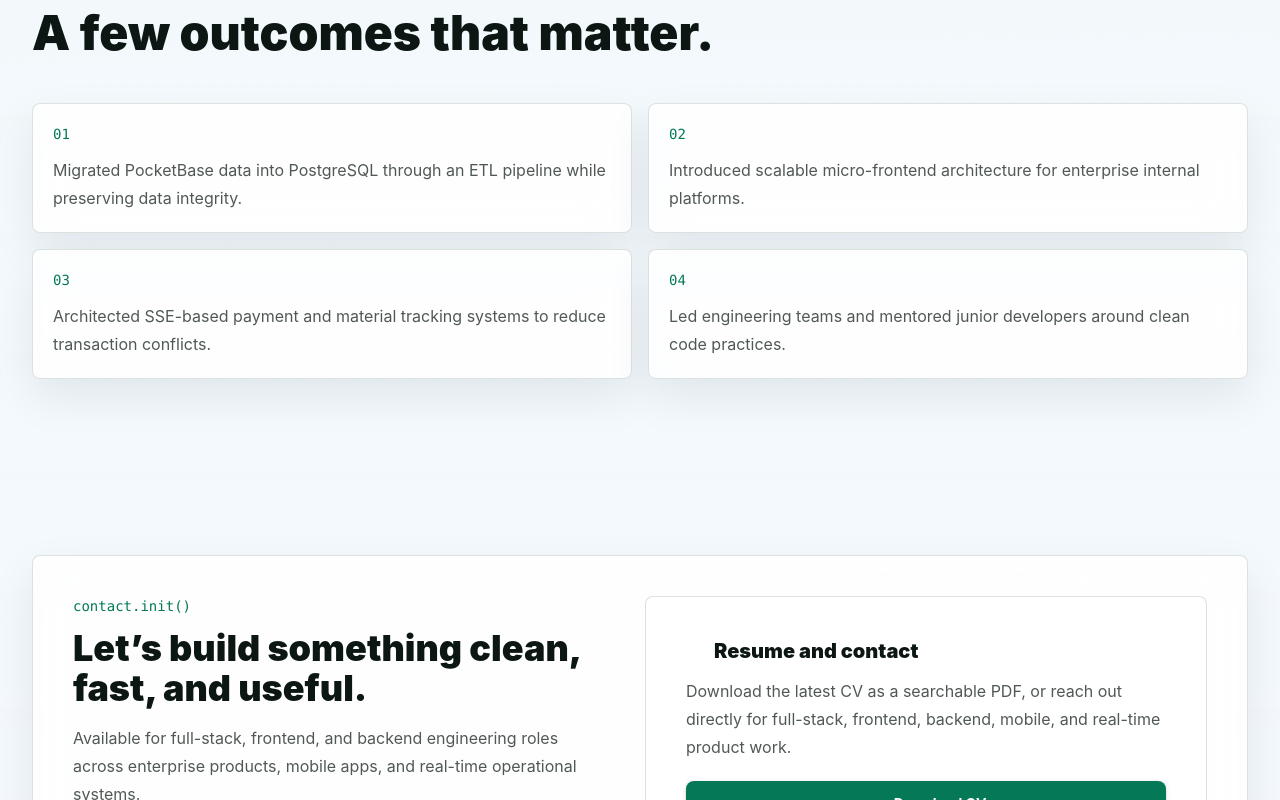
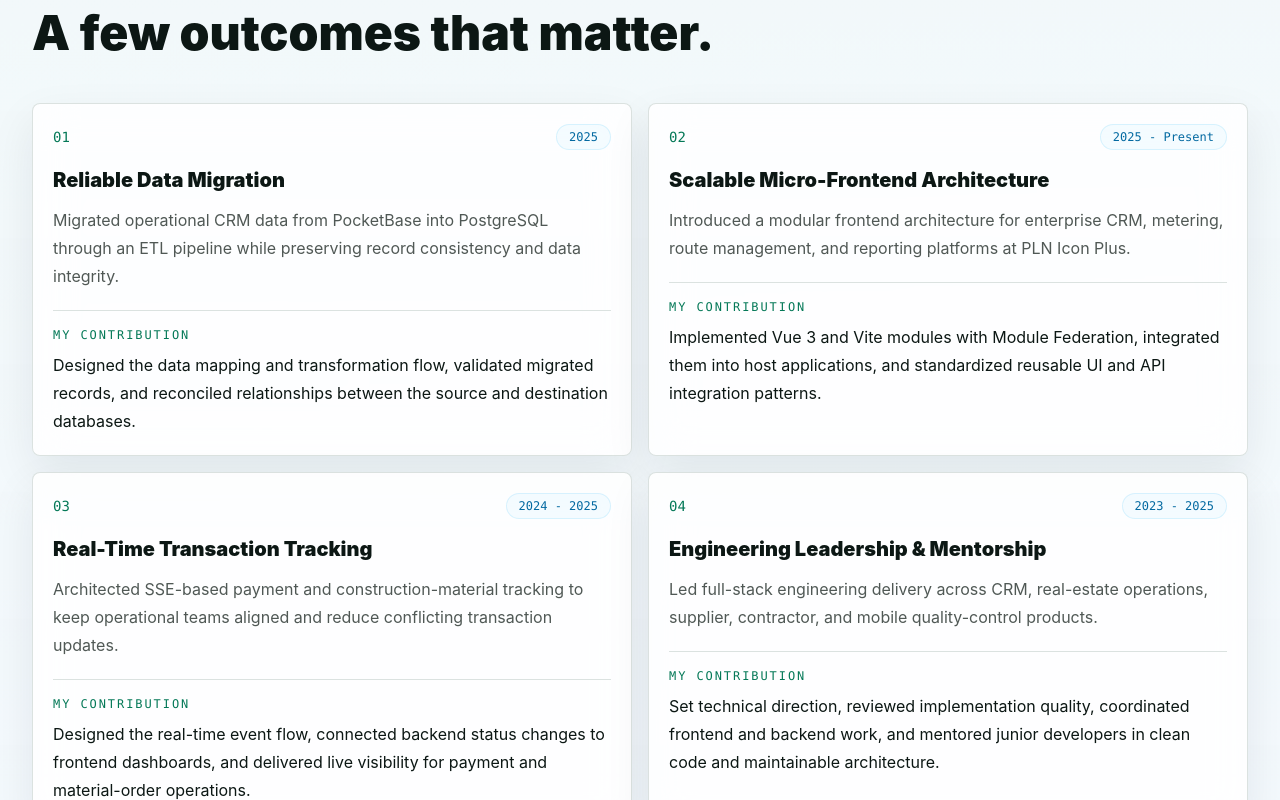
Before and after one commit to jayfortune03/my-portofolio, a Next.js app: page / in a window 1280 px wide. Shown: the part 5460-6260 px from the top of the page. Built offline with nearby package versions, Linux system fonts and the light colour scheme; no server answers; some icons are missing.

Commit message:
feat: enhance achievement details in portfolio with structured data and improved rendering

```diff
--- a/app/api/assistant/route.ts
+++ b/app/api/assistant/route.ts
@@ -644,7 +644,14 @@ function getLocalIntents(): FaqIntent[] {
       ],
       answer: () => ({
         answer:
-          `Nicholas has worked as Lead Fullstack Engineer at Amani Group Indonesia and HappyHomes. His leadership scope includes frontend/backend architecture, operational platform delivery, mentoring junior developers, and maintaining clean code practices.\n\nRelevant impact:\n${formatList(achievements.slice(0, 3))}`,
+          `Nicholas has worked as Lead Fullstack Engineer at Amani Group Indonesia and HappyHomes. His leadership scope includes frontend/backend architecture, operational platform delivery, mentoring junior developers, and maintaining clean code practices.\n\nRelevant impact:\n${formatList(
+            achievements
+              .slice(0, 3)
+              .map(
+                (achievement) =>
+                  `${achievement.year} - ${achievement.title}: ${achievement.contribution}`,
+              ),
+          )}`,
       }),
     },
     {
--- a/app/components/PortfolioPage.tsx
+++ b/app/components/PortfolioPage.tsx
@@ -677,7 +677,7 @@ export default function PortfolioPage() {
           <div className="mt-10 grid auto-rows-fr gap-4 md:grid-cols-2">
             {achievements.map((achievement, index) => (
               <motion.div
-                key={achievement}
+                key={achievement.title}
                 className="glass h-full rounded-lg p-5"
                 initial="hidden"
                 whileInView="visible"
@@ -685,10 +685,28 @@ export default function PortfolioPage() {
                 variants={fadeUp}
                 transition={{ duration: 0.45, delay: index * 0.05 }}
               >
-                <div className="font-mono text-sm text-[#7ef7b9]">
-                  0{index + 1}
+                <div className="flex items-center justify-between gap-4">
+                  <div className="font-mono text-sm text-[#7ef7b9]">
+                    0{index + 1}
+                  </div>
+                  <div className="rounded-full border border-[#7dd3fc]/25 bg-[#7dd3fc]/8 px-3 py-1 font-mono text-xs text-[#7dd3fc]">
+                    {achievement.year}
+                  </div>
                 </div>
-                <p className="mt-3 leading-7 text-white/74">{achievement}</p>
+                <h3 className="mt-4 text-xl font-black text-white">
+                  {achievement.title}
+                </h3>
+                <p className="mt-3 leading-7 text-white/68">
+                  {achievement.description}
+                </p>
+                <div className="mt-5 border-t border-white/10 pt-4">
+                  <div className="font-mono text-xs uppercase tracking-[0.16em] text-[#7ef7b9]">
+                    My contribution
+                  </div>
+                  <p className="mt-2 leading-7 text-white/78">
+                    {achievement.contribution}
+                  </p>
+                </div>
               </motion.div>
             ))}
           </div>
--- a/app/data/portfolio.ts
+++ b/app/data/portfolio.ts
@@ -17,6 +17,13 @@ export type StackGroup = {
   label: string;
   icon: "frontend" | "backend" | "mobile" | "cloud";
   items: string[];
+};
+
+export type Achievement = {
+  year: string;
+  title: string;
+  description: string;
+  contribution: string;
 };
 
 export type JourneyNode = {
@@ -97,7 +104,14 @@ export const projects: Project[] = [
     type: "Material Management & Admin Platform | Mar 2024 - May 2024",
     description:
       "Internal admin platform for construction material inventory, product catalog maintenance, real-time contractor order tracking, and centralized logistics visibility for procurement and construction teams.",
-    stack: ["Next.js", "TypeScript", "NestJS", "PostgreSQL", "Material UI", "SSE"],
+    stack: [
+      "Next.js",
+      "TypeScript",
+      "NestJS",
+      "PostgreSQL",
+      "Material UI",
+      "SSE",
+    ],
   },
   {
     name: "Amani Contractor",
@@ -125,14 +139,28 @@ export const projects: Project[] = [
     type: "CRM communication platform",
     description:
       "CRM web and mobile system with chat-based lead tracking, customer profiling, push notifications, and WhatsApp API communication.",
-    stack: ["Vue 2", "Express", "Socket", "Firebase", "CapacitorJS", "PostgreSQL"],
+    stack: [
+      "Vue 2",
+      "Express",
+      "Socket",
+      "Firebase",
+      "CapacitorJS",
+      "PostgreSQL",
+    ],
   },
   {
     name: "AP2T / ACMT / RTR",
     type: "Enterprise internal modules",
     description:
       "CRM, metering, route-base meter, and reporting modules integrated into host apps through micro-frontend architecture.",
-    stack: ["Vue 3", "Vite", "Module Federation", "Tailwind", "REST API", "JWT"],
+    stack: [
+      "Vue 3",
+      "Vite",
+      "Module Federation",
+      "Tailwind",
+      "REST API",
+      "JWT",
+    ],
   },
 ];
 
@@ -140,30 +168,89 @@ export const stackGroups: StackGroup[] = [
   {
     label: "Frontend",
     icon: "frontend",
-    items: ["React", "Next.js", "Vue.js", "TypeScript", "Tailwind", "Material UI", "Ant Design Vue", "Vite"],
+    items: [
+      "React",
+      "Next.js",
+      "Vue.js",
+      "TypeScript",
+      "Tailwind",
+      "Material UI",
+      "Ant Design Vue",
+      "Vite",
+    ],
   },
   {
     label: "Backend",
     icon: "backend",
-    items: ["Node.js", "Express.js", "NestJS", "Golang", "Gin", "REST API", "Clean Architecture"],
+    items: [
+      "Node.js",
+      "Express.js",
+      "NestJS",
+      "Golang",
+      "Gin",
+      "REST API",
+      "Clean Architecture",
+    ],
   },
   {
     label: "Mobile & Desktop",
     icon: "mobile",
-    items: ["React Native", "CapacitorJS", "Electron", "Firebase Cloud Messaging"],
+    items: [
+      "React Native",
+      "CapacitorJS",
+      "Electron",
+      "Firebase Cloud Messaging",
+    ],
   },
   {
     label: "Cloud & Data",
     icon: "cloud",
-    items: ["PostgreSQL", "PocketBase", "CouchDB", "GCP", "Docker", "Xendit", "JWT", "OAuth"],
+    items: [
+      "PostgreSQL",
+      "PocketBase",
+      "CouchDB",
+      "GCP",
+      "Docker",
+      "Xendit",
+      "JWT",
+      "OAuth",
+    ],
   },
 ];
 
-export const achievements = [
-  "Migrated PocketBase data into PostgreSQL through an ETL pipeline while preserving data integrity.",
-  "Introduced scalable micro-frontend architecture for enterprise internal platforms.",
-  "Architected SSE-based payment and material tracking systems to reduce transaction conflicts.",
-  "Led engineering teams and mentored junior developers around clean code practices.",
+export const achievements: Achievement[] = [
+  {
+    year: "2025",
+    title: "Reliable Data Migration",
+    description:
+      "Migrated operational CRM data from PocketBase into PostgreSQL through an ETL pipeline while preserving record consistency and data integrity.",
+    contribution:
+      "Designed the data mapping and transformation flow, validated migrated records, and reconciled relationships between the source and destination databases.",
+  },
+  {
+    year: "2025 - Present",
+    title: "Scalable Micro-Frontend Architecture",
+    description:
+      "Introduced a modular frontend architecture for enterprise CRM, metering, route management, and reporting platforms at PLN Icon Plus.",
+    contribution:
+      "Implemented Vue 3 and Vite modules with Module Federation, integrated them into host applications, and standardized reusable UI and API integration patterns.",
+  },
+  {
+    year: "2024 - 2025",
+    title: "Real-Time Transaction Tracking",
+    description:
+      "Architected SSE-based payment and construction-material tracking to keep operational teams aligned and reduce conflicting transaction updates.",
+    contribution:
+      "Designed the real-time event flow, connected backend status changes to frontend dashboards, and delivered live visibility for payment and material-order operations.",
+  },
+  {
+    year: "2023 - 2025",
+    title: "Engineering Leadership & Mentorship",
+    description:
+      "Led full-stack engineering delivery across CRM, real-estate operations, supplier, contractor, and mobile quality-control products.",
+    contribution:
+      "Set technical direction, reviewed implementation quality, coordinated frontend and backend work, and mentored junior developers in clean code and maintainable architecture.",
+  },
 ];
 
 export const journeyNodes: JourneyNode[] = [
@@ -172,13 +259,21 @@ export const journeyNodes: JourneyNode[] = [
     year: "2022",
     title: "Marketa Chat",
     stack: "Vue / Express",
-    description: "CRM communication platform for property sales and customer support.",
+    description:
+      "CRM communication platform for property sales and customer support.",
     details: [
       "Built chat-based lead tracking and customer profiling workflows.",
       "Integrated Firebase Cloud Messaging and WhatsApp API communication.",
       "Converted the web app into cross-platform mobile delivery with CapacitorJS.",
     ],
-    tech: ["Vue 2", "Express", "Socket", "Firebase", "CapacitorJS", "PostgreSQL"],
+    tech: [
+      "Vue 2",
+      "Express",
+      "Socket",
+      "Firebase",
+      "CapacitorJS",
+      "PostgreSQL",
+    ],
     color: "#7dd3fc",
     position: [-3.25, -0.28, 0.35],
     shape: "box",
@@ -188,7 +283,8 @@ export const journeyNodes: JourneyNode[] = [
     year: "2023",
     title: "QC Mobile",
     stack: "React Native",
-    description: "Mobile quality-control app for construction site inspection and photo verification.",
+    description:
+      "Mobile quality-control app for construction site inspection and photo verification.",
     details: [
       "Supported on-site building QC audits from project locations.",
       "Connected inspection findings to backend services and real estate operations.",
@@ -204,13 +300,21 @@ export const journeyNodes: JourneyNode[] = [
     year: "2024",
     title: "HappyHomes CRM",
     stack: "React / SSE",
-    description: "Property CRM for bookings, customer tracking, dashboarding, and payment monitoring.",
+    description:
+      "Property CRM for bookings, customer tracking, dashboarding, and payment monitoring.",
     details: [
       "Built order management and customer tracking for property sales operations.",
       "Implemented real-time payment tracking with Server-Sent Events.",
       "Created dashboard views for transactions, sales progress, and customer activity.",
     ],
-    tech: ["React", "Express", "TanStack Query", "SSE", "PostgreSQL", "PocketBase"],
+    tech: [
+      "React",
+      "Express",
+      "TanStack Query",
+      "SSE",
+      "PostgreSQL",
+      "PocketBase",
+    ],
     color: "#f8d66d",
     position: [-0.65, -0.16, 0.45],
     shape: "octa",
@@ -220,7 +324,8 @@ export const journeyNodes: JourneyNode[] = [
     year: "2024",
     title: "REM Platform",
     stack: "Next / SSE",
-    description: "Real estate management system for developer operations from land to procurement.",
+    description:
+      "Real estate management system for developer operations from land to procurement.",
     details: [
       "Covered land acquisition, permits, construction progress, and procurement workflows.",
       "Used typed frontend and backend architecture for maintainability.",
@@ -236,13 +341,21 @@ export const journeyNodes: JourneyNode[] = [
     year: "2024",
     title: "Amani Supplier",
     stack: "Next / NestJS",
-    description: "Material Management & Admin Platform for construction inventory and contractor operations.",
+    description:
+      "Material Management & Admin Platform for construction inventory and contractor operations.",
     details: [
       "Built the admin system for uploading and maintaining product catalogs available to contractors.",
       "Tracked contractor material orders in real time with a centralized logistics and supply-flow view.",
       "Improved inventory visibility and coordination between procurement and construction teams.",
     ],
-    tech: ["Next.js", "TypeScript", "NestJS", "PostgreSQL", "Material UI", "SSE"],
+    tech: [
+      "Next.js",
+      "TypeScript",
+      "NestJS",
+      "PostgreSQL",
+      "Material UI",
+      "SSE",
+    ],
     color: "#38bdf8",
     position: [2.0, -0.14, 0.32],
     shape: "modules",
@@ -252,7 +365,8 @@ export const journeyNodes: JourneyNode[] = [
     year: "2025",
     title: "AP2T / ACMT / RTR",
     stack: "Vue 3 / Vite",
-    description: "Enterprise internal modules integrated into host applications through micro-frontend architecture.",
+    description:
+      "Enterprise internal modules integrated into host applications through micro-frontend architecture.",
     details: [
       "Integrated CRM, metering, route management, and reporting modules.",
       "Standardized reusable UI patterns for enterprise frontend teams.",
```
